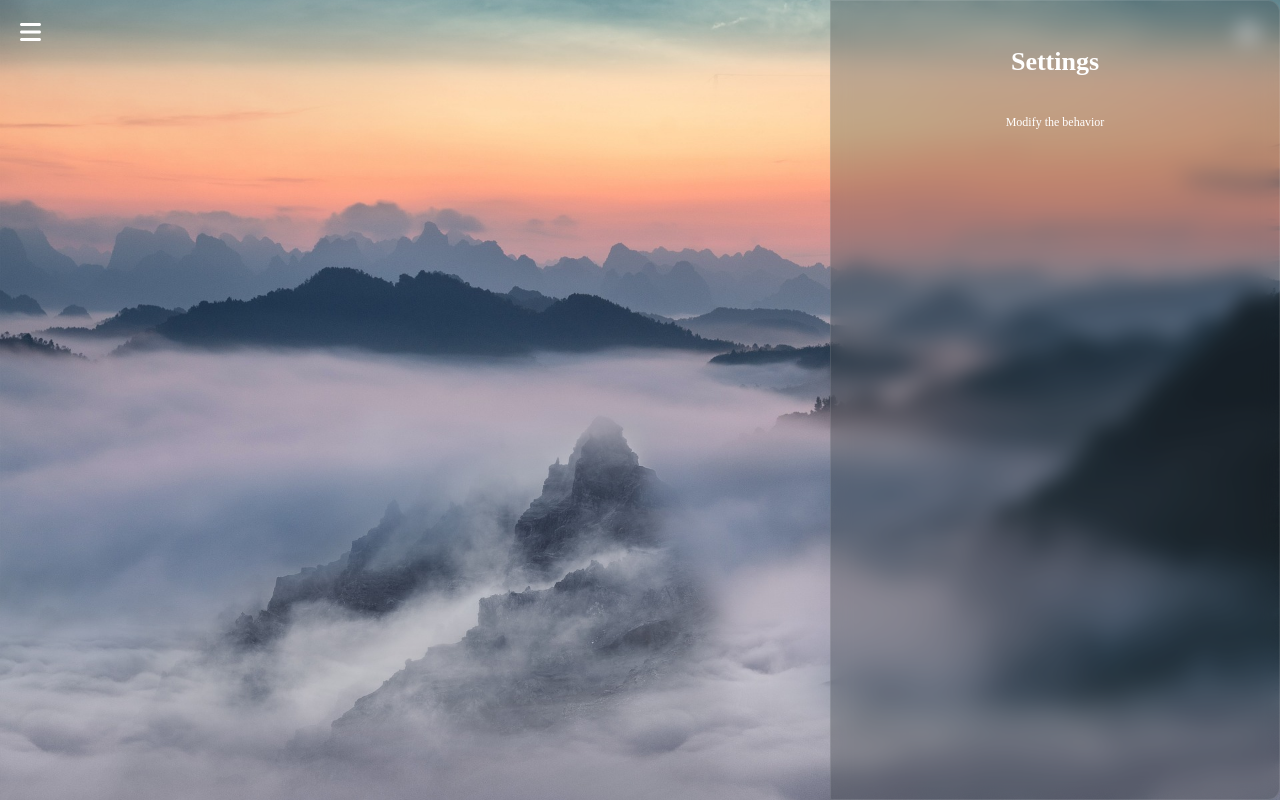
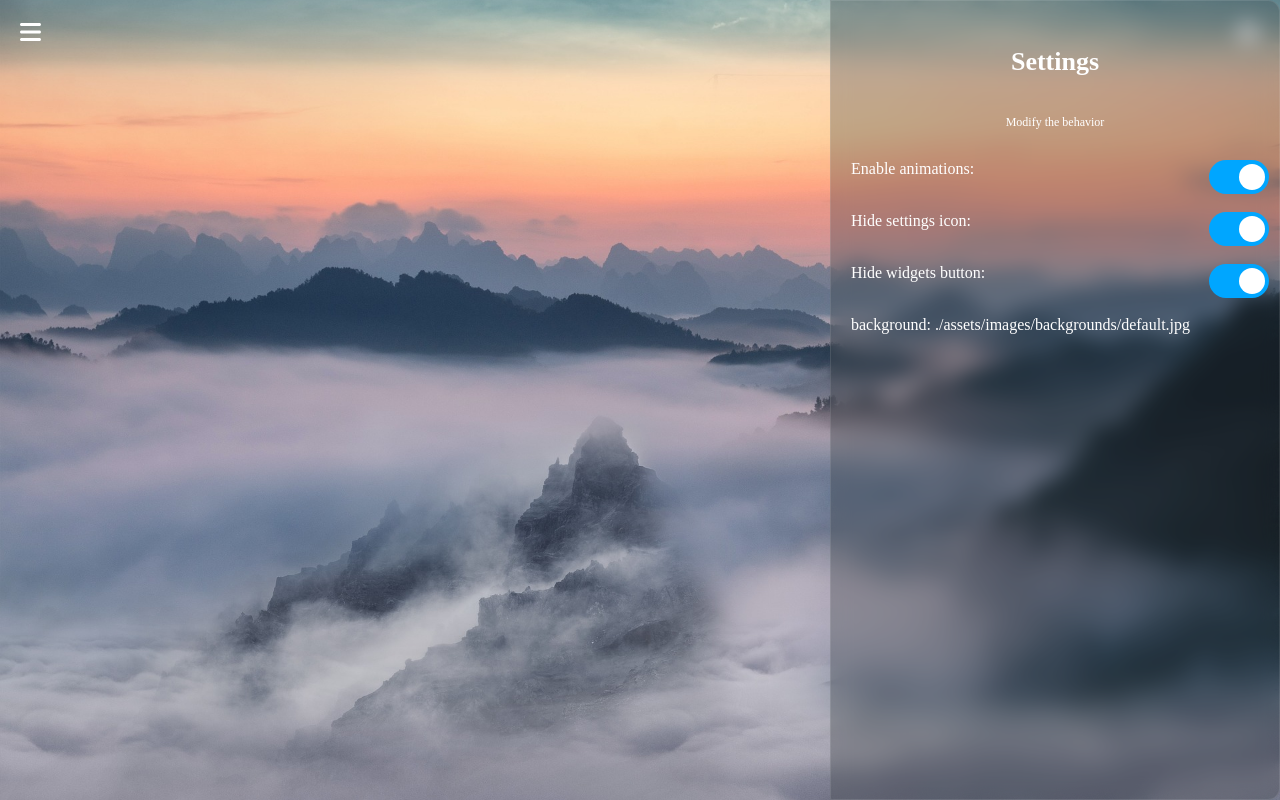
Before and after one commit to BXn4/Kofitab, a website built with webpack: page src/views/home.html in a window 1280 px wide. Both pictures are taken after a click on the button 1248 px from the left and 32 px from the top of the page. Built offline with nearby package versions, Linux system fonts and the light colour scheme; files whose address does not match are found by name.

Commit message:
Added settings menu
Not really done yet. Need to add some styling.

```diff
--- a/src/assets/styles/animations.css
+++ b/src/assets/styles/animations.css
@@ -6,6 +6,15 @@ button:active {
 }
 .widget-box:hover {
   transform: translateX(-5px);
+}
+input:checked + .slider:before {
+  transform: translateX(26px);
+}
+.slider {
+  transition: 0.4s;
+}
+.slider:before {
+  transition: 0.4s;
 }
 @keyframes slide-in-lr {
   from {
--- a/src/assets/styles/home.css
+++ b/src/assets/styles/home.css
@@ -147,18 +147,63 @@ button {
 .widget-box:hover {
     box-shadow: 0 8px 16px rgba(36, 46, 51, 0.8);
 }
-
 /*@media (max-width: 700px) {
     .widget-box {
         padding: 10px;
         margin-bottom: 8px;
-    }
-
+   }
     .widget-box p {
         font-size: 18px;
-    }
-
+   }
     .widget-box#time-widget {
         font-size: 24px;
-    }
-}*/
+   }
+}
+*/
+.setting-box {
+    width: 100%;
+    text-align: left;
+}
+.setting-box p {
+    padding-top: 2px;
+}
+.switch {
+    position: absolute;
+    display: inline-block;
+    width: 60px;
+    height: 34px;
+    right: 0;
+    margin-right: 10px;
+    margin-bottom: 2px;
+}
+.switch input {
+    opacity: 0;
+    width: 0;
+    height: 0;
+}
+.slider {
+    position: absolute;
+    cursor: pointer;
+    top: 0;
+    left: 0;
+    right: 0;
+    bottom: 0;
+    background-color: #ccc;
+    border-radius: 34px;
+}
+.slider:before {
+    position: absolute;
+    content: "";
+    height: 26px;
+    width: 26px;
+    border-radius: 50%;
+    left: 4px;
+    bottom: 4px;
+    background-color: white;
+}
+input:checked + .slider {
+    background-color: rgba(0, 166, 255);
+}
+input:checked + .slider:before {
+    transform: translateX(26px);
+}
--- a/src/main.ts
+++ b/src/main.ts
@@ -1,12 +1,6 @@
 import { loadLocale, getLocalizedText } from "./utils/locales";
 import { widgets } from "./utils/widgets";
-
-const config = {
-  animationsEnabled: true,
-  settingsButtonVisible: true,
-  widgetsButtonVisible: true,
-  background: "./assets/images/backgrounds/default.jpg"
-};
+import { config, settings } from "./utils/settings";
 
 document.addEventListener("DOMContentLoaded", () => {
   init();
@@ -48,7 +42,9 @@ function init() {
     settings_button.appendChild(icon);
 
     settings_button.onclick = () => {
-      const settings_menu_container = document.getElementById("settings-menu-container");
+      const settings_menu_container = document.getElementById(
+        "settings-menu-container"
+      );
 
       if (settings_menu_container) {
         showSettingsMenu();
@@ -56,7 +52,6 @@ function init() {
         createSettingsMenu();
       };
     };
-
 
     document.body.appendChild(settings_button);
   };
@@ -83,7 +78,9 @@ function init() {
     widgets_button.appendChild(icon);
 
     widgets_button.onclick = () => {
-      const widgets_menu_container = document.getElementById("widgets-menu-container");
+      const widgets_menu_container = document.getElementById(
+        "widgets-menu-container"
+      );
 
       if (widgets_menu_container) {
         showWidgetsMenu();
@@ -95,13 +92,13 @@ function init() {
     document.body.appendChild(widgets_button);
   };
 
-  document.addEventListener('click', closeAllOpened);
+  document.addEventListener("click", closeAllOpened);
 };
 
 function createWidgetsMenu() {
   const widgets_menu_container = document.createElement("div");
   widgets_menu_container.id = "widgets-menu-container";
-  widgets_menu_container.className = "show-widgets-menu-container"
+  widgets_menu_container.className = "show-widgets-menu-container";
 
   const title = document.createElement("p");
   title.className = "menu-title text";
@@ -114,7 +111,7 @@ function createWidgetsMenu() {
   widgets_menu_container.appendChild(title);
   widgets_menu_container.appendChild(comment);
 
-  widgets.forEach(widget => {
+  widgets.forEach((widget) => {
     const widget_object = document.createElement("div");
     widget_object.classList.add(widget.className);
     widget_object.innerHTML = widget.content;
@@ -143,7 +140,7 @@ function createWidgetsMenu() {
 function createSettingsMenu() {
   const settings_menu_container = document.createElement("div");
   settings_menu_container.id = "settings-menu-container";
-  settings_menu_container.className = "show-settings-menu-container"
+  settings_menu_container.className = "show-settings-menu-container";
 
   const title = document.createElement("p");
   title.className = "menu-title text";
@@ -156,53 +153,74 @@ function createSettingsMenu() {
   settings_menu_container.appendChild(title);
   settings_menu_container.appendChild(comment);
 
+  settings.forEach((setting) => {
+    const settings_object = document.createElement("div");
+    settings_object.classList.add(setting.className);
+    settings_object.innerHTML = setting.content;
+    settings_object.style.userSelect = "none";
+    settings_object.setAttribute("draggable", "true");
+
+    settings_menu_container.appendChild(settings_object);
+  });
+
   document.body.appendChild(settings_menu_container);
 };
 
 function showWidgetsMenu() {
-  const widgets_menu_container = document.getElementById("widgets-menu-container");
+  const widgets_menu_container = document.getElementById(
+    "widgets-menu-container"
+  );
 
   if (widgets_menu_container && config.animationsEnabled) {
-    widgets_menu_container.className = "show-widgets-menu-container"
+    widgets_menu_container.className = "show-widgets-menu-container";
   } else if (widgets_menu_container && !config.animationsEnabled) {
     widgets_menu_container.remove();
-  }
+  };
 };
 
 function hideWidgetsMenu() {
-  const widgets_menu_container = document.getElementById("widgets-menu-container");
+  const widgets_menu_container = document.getElementById(
+    "widgets-menu-container"
+  );
 
   if (widgets_menu_container && config.animationsEnabled) {
-    widgets_menu_container.className = "hide-widgets-menu-container"
+    widgets_menu_container.className = "hide-widgets-menu-container";
   } else if (widgets_menu_container && !config.animationsEnabled) {
     widgets_menu_container.remove();
-  }
+  };
 };
 
 function showSettingsMenu() {
-  const settings_menu_container = document.getElementById("settings-menu-container");
+  const settings_menu_container = document.getElementById(
+    "settings-menu-container"
+  );
 
   if (settings_menu_container && config.animationsEnabled) {
-    settings_menu_container.className = "show-settings-menu-container"
+    settings_menu_container.className = "show-settings-menu-container";
   } else if (settings_menu_container && !config.animationsEnabled) {
     settings_menu_container.remove();
-  }
+  };
 };
 
-
 function hideSettingsMenu() {
-  const settings_menu_container = document.getElementById("settings-menu-container");
+  const settings_menu_container = document.getElementById(
+    "settings-menu-container"
+  );
 
   if (settings_menu_container && config.animationsEnabled) {
-    settings_menu_container.className = "hide-settings-menu-container"
+    settings_menu_container.className = "hide-settings-menu-container";
   } else if (settings_menu_container && !config.animationsEnabled) {
     settings_menu_container.remove();
-  }
+  };
 };
 
 function closeAllOpened(event: MouseEvent) {
-  const widgets_menu_container = document.getElementById("widgets-menu-container");
-  const settings_menu_container = document.getElementById("settings-menu-container");
+  const widgets_menu_container = document.getElementById(
+    "widgets-menu-container"
+  );
+  const settings_menu_container = document.getElementById(
+    "settings-menu-container"
+  );
 
   const container = document.getElementById("container");
 
--- /dev/null
+++ b/src/utils/settings.ts
@@ -0,0 +1,55 @@
+interface Setting {
+    type: SettingType;
+    className: string;
+    content: string;
+};
+
+enum SettingType {
+    Text = "Text",
+    Toggle = "Toggle",
+};
+
+enum SettingContent {
+    Text = '<p class="text">Object</p>',
+    Toggle = '<label class="switch"><input type="checkbox" class="checkbox" id="{id}" checked><span class="slider round"></span></label>',
+};
+
+const config = {
+    animationsEnabled: true,
+    settingsButtonVisible: true,
+    widgetsButtonVisible: true,
+    background: "./assets/images/backgrounds/default.jpg",
+};
+
+function createToggle(id: string, checked: boolean): string {
+    const toggle = SettingContent.Toggle;
+    return toggle.replace('{id}', id).replace('checked', checked ? 'checked' : '');
+};
+
+function createSettings(key: string, value: any): string {
+    let textContent = '';
+    switch (key) {
+        case "animationsEnabled":
+            textContent = `Enable animations: ${createToggle(key, value)}`;
+            break;
+        case "settingsButtonVisible":
+            textContent = `Hide settings icon: ${createToggle(key, value)}`;
+            break;
+        case "widgetsButtonVisible":
+            textContent = `Hide widgets button: ${createToggle(key, value)}`;
+            break;
+        case "background":
+            textContent = `${key}: ${value}`;
+            break;
+    };
+
+    return `<p class="text">${textContent}</p>`;
+};
+
+const settings: Setting[] = Object.entries(config).map(([key, value]) => ({
+    type: SettingType.Text,
+    className: "setting-box",
+    content: createSettings(key, value),
+}));
+
+export { config, settings };
```
Also changed, not shown: src/manifest.json. Lines whose indentation alone changed are shown as unchanged.
